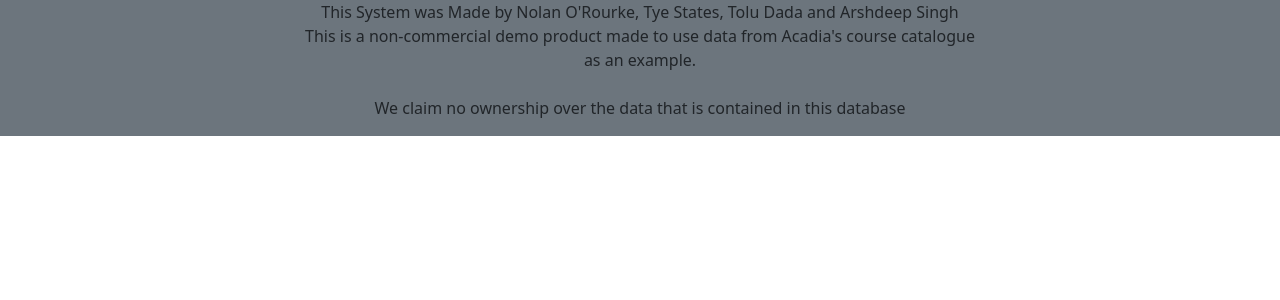
After one commit to TyeStates/UniversityCourseDatabaseSystem, a PHP site: page /footing.php in a window 1280 px wide. The commit adds this page. Shown: the top 300 px of the page. Run offline with PHP 8.4, Linux system fonts and the light colour scheme.

Commit message:
Created header and footer for pages.
Header has both search bar and log out, the search bar necessitated php doctype. I also inserted them into the  home page.

```diff
--- /dev/null
+++ b/footing.php
@@ -0,0 +1,21 @@
+<!DOCTYPE html>
+<!--I don't actually think this needs to be php, but it is for compatability reasons-->
+<html lang="en">
+    <head>
+        <meta charset="utf-8">
+        <meta name="viewport" content="width=device-width, initial-scale=1">
+        <link rel="stylesheet" href="https://cdn.jsdelivr.net/npm/bootstrap@5.3.2/dist/css/bootstrap.min.css">
+        <script src="https://cdn.jsdelivr.net/npm/bootstrap@5.3.2/dist/js/bootstrap.bundle.min.js"></script>
+    </head>
+    <body>
+        <div class="container-fluid">
+            <footer class="row text-center bg-secondary">
+                <p>This System was Made by Nolan O'Rourke, Tye States, Tolu Dada and Arshdeep Singh<br>
+                This is a non-commercial demo product made to use data from Acadia's course catalogue<br>
+                as an example.<br><br>
+                We claim no ownership over the data that is contained in this database
+                </p>
+            </footer>
+        </div>
+    </body>
+</html>
--- a/home.php
+++ b/home.php
@@ -37,6 +37,7 @@
     </head>
     <body>
         <div class="main-container">
+            <iframe src="heading.php" width="100%" height="140"></iframe>
             <div class="text-center">
                 <h1 class="mb-4">University Course Prerequisite Database</h1>
 
@@ -73,6 +74,7 @@
                     </div>
                 </div>
             </div>
+            <iframe src="footing.php" width="100%" height="10%">
         </div>
     </body>
 </html>
```
Also changed, not shown: heading.php (added, +34 -0 lines).
